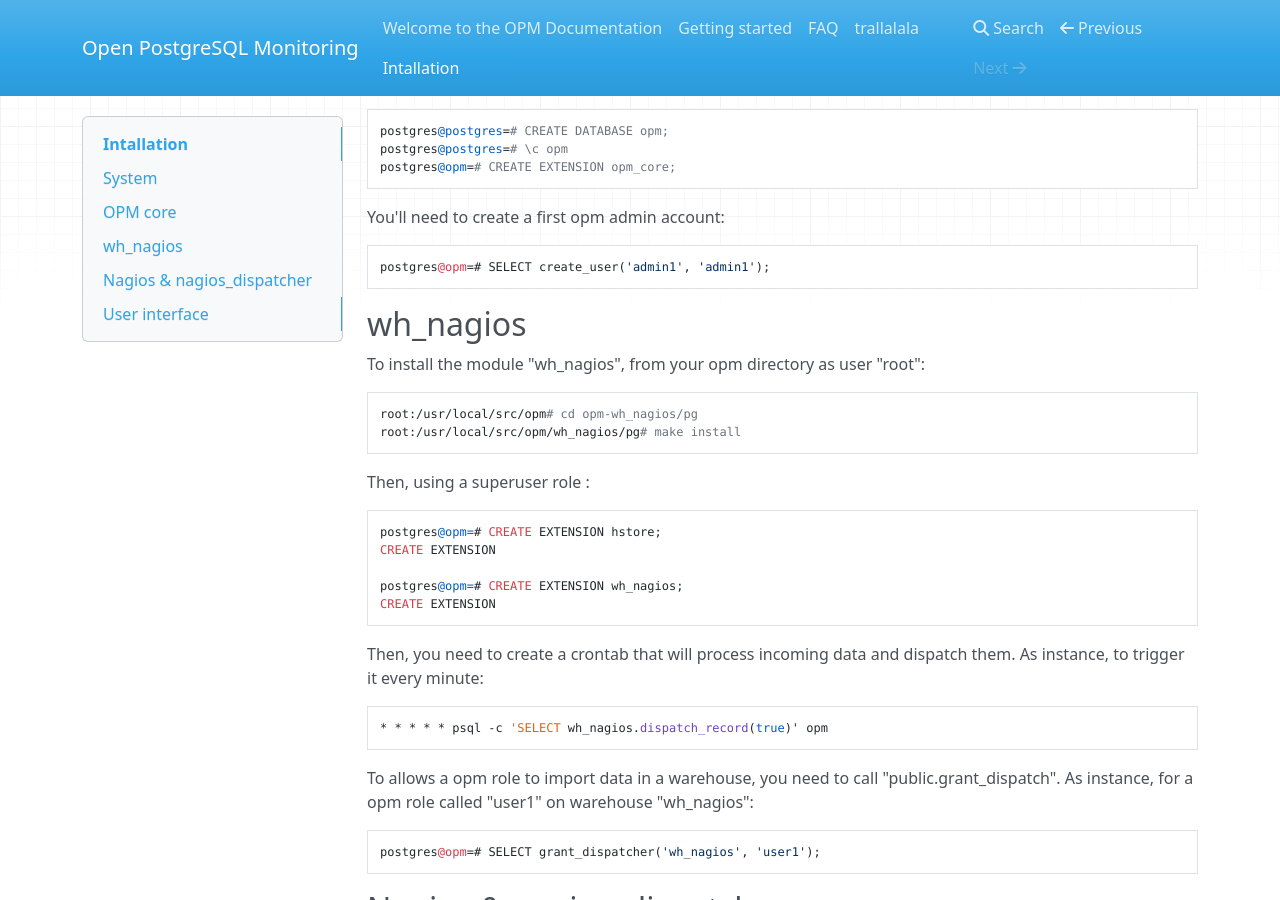
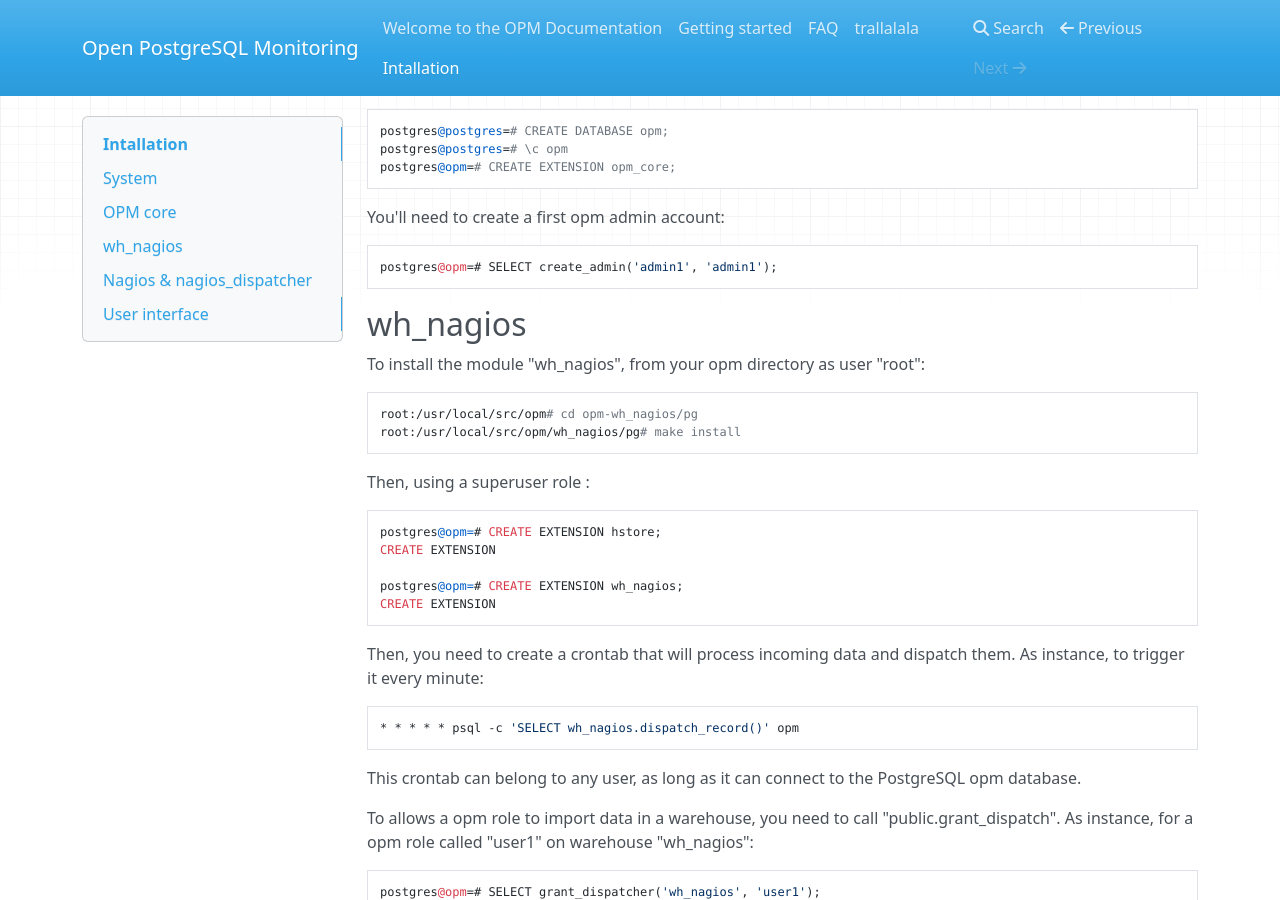
Before and after one commit to OPMDG/opm-doc, an MkDocs documentation site: the page built from docs/opm-core/Installation.md, in a window 1280 px wide and 900 px high, scrolled down 404 px. Built offline with MkDocs 1.6.1, drawn with Linux system fonts in a browser that asks for light colours; nearby versions of some CDN libraries; old or Windows-style settings are respelled for this version of MkDocs.

Commit message:
Fix some typo in opm-core installation.

```diff
--- a/docs/opm-core/Installation.md
+++ b/docs/opm-core/Installation.md
@@ -21,7 +21,7 @@
 
 You'll need to create a first opm admin account:
 
-    postgres@opm=# SELECT create_user('admin1', 'admin1');
+    postgres@opm=# SELECT create_admin('admin1', 'admin1');
 
 
 ## wh_nagios
@@ -43,8 +43,9 @@
 
 Then, you need to create a crontab that will process incoming data and dispatch them. As instance, to trigger it every minute:
 
-    * * * * * psql -c 'SELECT wh_nagios.dispatch_record(true)' opm
+    * * * * * psql -c 'SELECT wh_nagios.dispatch_record()' opm
 
+This crontab can belong to any user, as long as it can connect to the PostgreSQL opm database.
 
 To allows a opm role to import data in a warehouse, you need to call "public.grant_dispatch". As instance, for a opm role called "user1" on warehouse "wh_nagios":
 
```
